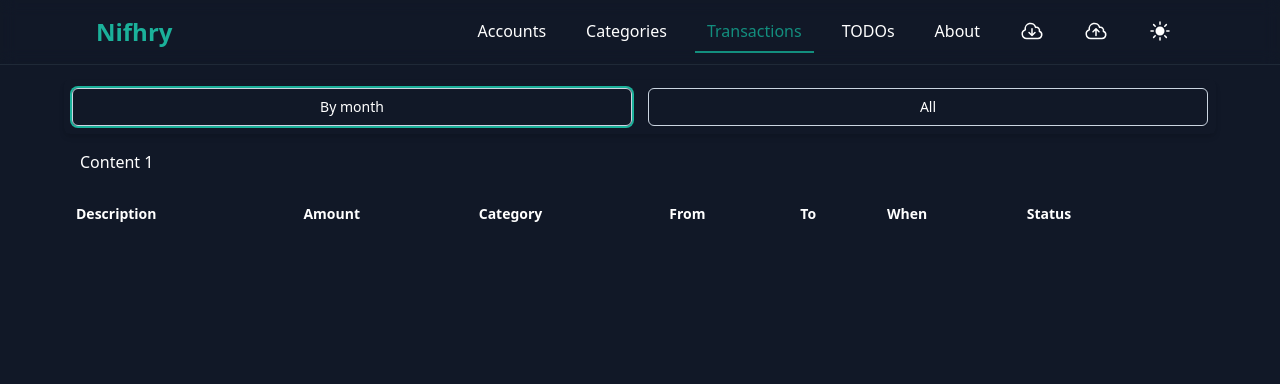
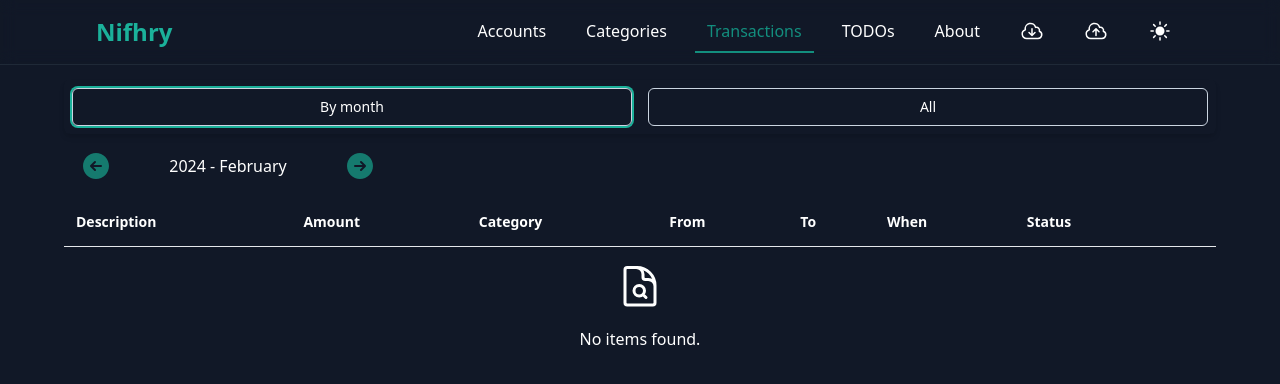
Before and after one commit to ostux/nifhry, a Vue app: page /transaction in a window 1280 px wide. Shown: the top 384 px of the page. Built offline with nearby package versions, Linux system fonts and the light colour scheme; a web font is replaced by a local one.

Commit message:
add more functionality to table component

```diff
--- a/src/assets/lang/messages.ts
+++ b/src/assets/lang/messages.ts
@@ -33,6 +33,9 @@ export const messages = {
         loan: 'Loan',
         saving: 'Saving'
       }
+    },
+    table: {
+      empty: 'No items found.'
     },
     category: {
       card: {
--- a/src/components/ui/TableComponent.vue
+++ b/src/components/ui/TableComponent.vue
@@ -2,7 +2,7 @@
   <div class="w-full">
     <table class="min-w-full table-fixed divide-y divide-gray-300 dark:divide-gray-700">
       <thead>
-        <tr>
+        <tr class="border-b border-gray-200">
           <th
             v-for="(column, index) in columns"
             :key="index"
@@ -33,6 +33,7 @@
           </tr>
         </template>
         <template v-else>
+          <template v-if="rows.length > 0">
             <tr
               v-for="(row, index) in rows"
               :key="index"
@@ -53,12 +54,21 @@
               </td>
             </tr>
           </template>
+        </template>
       </tbody>
     </table>
+    <div
+      v-if="!loading && rows.length === 0"
+      class="flex w-full flex-col items-center justify-center gap-4 p-4"
+    >
+      <DocumentMagnifyingGlassIcon class="size-12" />
+      {{ $t('table.empty') }}
+    </div>
   </div>
 </template>
 
 <script setup lang="ts">
+import { DocumentMagnifyingGlassIcon } from '@heroicons/vue/24/outline';
 import type { PropType } from 'vue';
 
 defineProps({
--- a/src/views/TransactionsView.vue
+++ b/src/views/TransactionsView.vue
@@ -25,7 +25,31 @@
           </Tab>
         </TabList>
         <TabPanels class="p-4">
-          <TabPanel>Content 1</TabPanel>
+          <TabPanel>
+            <div class="m-auto flex w-full gap-4">
+              <ArrowLeftCircleIcon
+                class="size-8 text-pine-green-700 hover:cursor-pointer hover:text-pine-green-500"
+                @click="changeMonth('previous')"
+              />
+              <span
+                class="w-[200px] self-center text-center"
+                v-if="pagination.dayFilter.value?.year !== undefined && pagination.dayFilter.value?.month !== undefined"
+              >
+                {{ pagination.dayFilter.value.year }} - {{ moment().month(pagination.dayFilter.value.month).format('MMMM') }}
+              </span>
+              <ArrowRightCircleIcon
+                class="size-8 text-pine-green-700 hover:cursor-pointer hover:text-pine-green-500"
+                @click="changeMonth('next')"
+              />
+              <ArrowUturnLeftIcon
+                v-if="
+                  pagination.dayFilter.value?.year !== moment().year() || pagination.dayFilter.value?.month !== moment().month()
+                "
+                class="size-8 text-pine-green-700 hover:cursor-pointer hover:text-pine-green-500"
+                @click="changeMonth('reset')"
+              />
+            </div>
+          </TabPanel>
           <TabPanel>Content 2</TabPanel>
         </TabPanels>
       </TabGroup>
@@ -76,10 +100,11 @@ import DropdownMenu from '@/components/ui/DropdownMenu.vue';
 import TableComponent from '@/components/ui/TableComponent.vue';
 import { usePagination } from '@/composables/usePagination';
 import { useDataStore } from '@/stores/dataStore';
-import type { Z_Transactions } from '@/types';
+import { z_year, type Z_Transactions, z_month } from '@/types';
 import { Tab, TabGroup, TabList, TabPanels, TabPanel } from '@headlessui/vue';
 import { PencilSquareIcon, TrashIcon } from '@heroicons/vue/24/outline';
-import moment from 'moment';
+import { ArrowLeftCircleIcon, ArrowRightCircleIcon, ArrowUturnLeftIcon } from '@heroicons/vue/24/solid';
+import moment, { type Moment } from 'moment';
 import { onUnmounted } from 'vue';
 import { onMounted } from 'vue';
 import { ref, type Ref } from 'vue';
@@ -186,6 +211,42 @@ const changeTab = (i: number) => {
   }
 };
 
+const changeMonth = (direction: 'previous' | 'next' | 'reset') => {
+  loading.value = true;
+
+  let y = moment().year();
+  let m = moment().month();
+
+  if (z_year.safeParse(pagination.dayFilter.value?.year).success) {
+    y = z_year.parse(pagination.dayFilter.value?.year);
+  }
+
+  if (z_month.safeParse(pagination.dayFilter.value?.month).success) {
+    m = z_month.parse(pagination.dayFilter.value?.month);
+  }
+
+  let t: Moment = moment();
+
+  switch (direction) {
+    case 'previous':
+      t = moment().year(y).month(m).startOf('month').subtract(1, 'month');
+      break;
+    case 'next':
+      t = moment().year(y).month(m).startOf('month').add(1, 'month');
+      break;
+    default:
+      t = moment();
+      break;
+  }
+
+  pagination.dayFilter.value = {
+    year: t.year(),
+    month: t.month()
+  };
+
+  rows.value = dataStore.fetchTransactions();
+};
+
 const unsubscribe = dataStore.$onAction(
   ({
     name, // name of the action
@@ -206,7 +267,7 @@ const unsubscribe = dataStore.$onAction(
         console.log(`Finished "${name}" after ${Date.now() - startTime}ms.\n`);
         setTimeout(() => {
           loading.value = false;
-        }, 1000);
+        }, 300);
       });
 
       // this will trigger if the action throws or returns a promise that rejects
```
Lines whose indentation alone changed are shown as unchanged.
